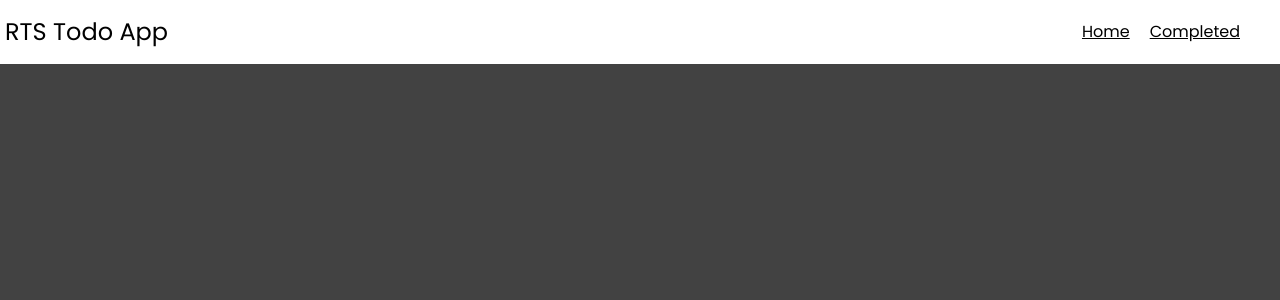
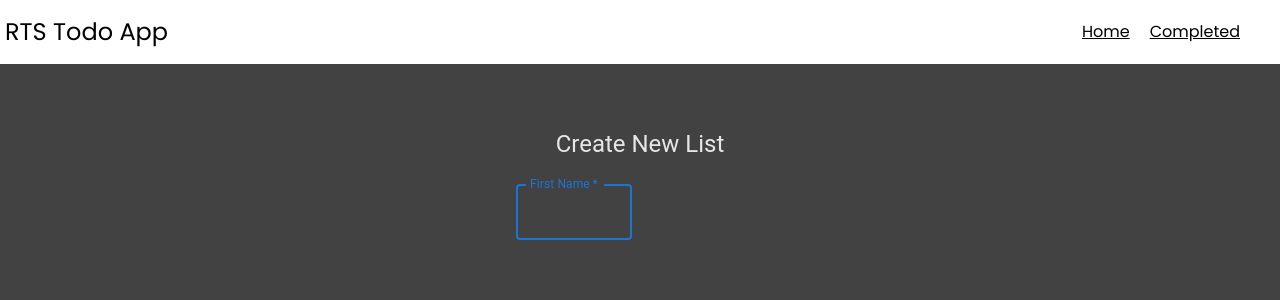
Before and after one commit to michaeladilulo/RTS-Todo-App, a React (Vite) app: page / in a window 1280 px wide. Shown: the top 300 px of the page. Built offline with nearby package versions, Linux system fonts and the light colour scheme.

Commit message:
First Name Section of Form / Adds to App Component

```diff
--- a/src/App.tsx
+++ b/src/App.tsx
@@ -2,6 +2,7 @@ import { createBrowserRouter, createRoutesFromElements, Route, RouterProvider }
 import './App.css'
 import RootLayout from "./Layouts/RootLayout";
 import CompleteLists from "./Pages/CompleteLists";
+import ListForm from "./Components/ListForm/ListForm";
 
 const router = createBrowserRouter(
   createRoutesFromElements(
@@ -16,6 +17,7 @@ function App() {
   return (
     <>
     <RouterProvider router={router} />
+    <ListForm />
     </>
 
 
--- a/src/Components/ListForm/ListForm.tsx
+++ b/src/Components/ListForm/ListForm.tsx
@@ -1,9 +1,44 @@
 import React, { FC } from 'react'
+import Button from '@mui/material/Button';
+import TextField from '@mui/material/TextField';
+import FormControlLabel from '@mui/material/FormControlLabel';
+import Checkbox from '@mui/material/Checkbox';
+import Grid from '@mui/material/Grid';
+import Box from '@mui/material/Box';
+import Typography from '@mui/material/Typography';
+import Container from '@mui/material/Container';
 import './ListForm.css'
 
 const ListForm:FC = () => {
   return (
-    <div>ListForm</div>
+    <Container component='main' maxWidth='xs'>
+      <Box
+      sx={{
+        marginTop: 8,
+        display: 'flex',
+        flexDirection: 'column',
+        alignItems: 'center'
+      }}>
+      <Typography component='h1' variant='h5'>
+        Create New List
+      </Typography>
+      <Box component='form' noValidate sx={{mt: 3}}>
+        <Grid container spacing={2}>
+          <Grid item xs={12} sm={6}>
+            <TextField
+              autoComplete='given-name'
+              name='firstName'
+              required
+              fullWidth
+              id='firstName'
+              label='First Name'
+              autoFocus
+            />
+          </Grid>
+        </Grid>
+      </Box>
+      </Box>
+    </Container>
   )
 }
 
```
